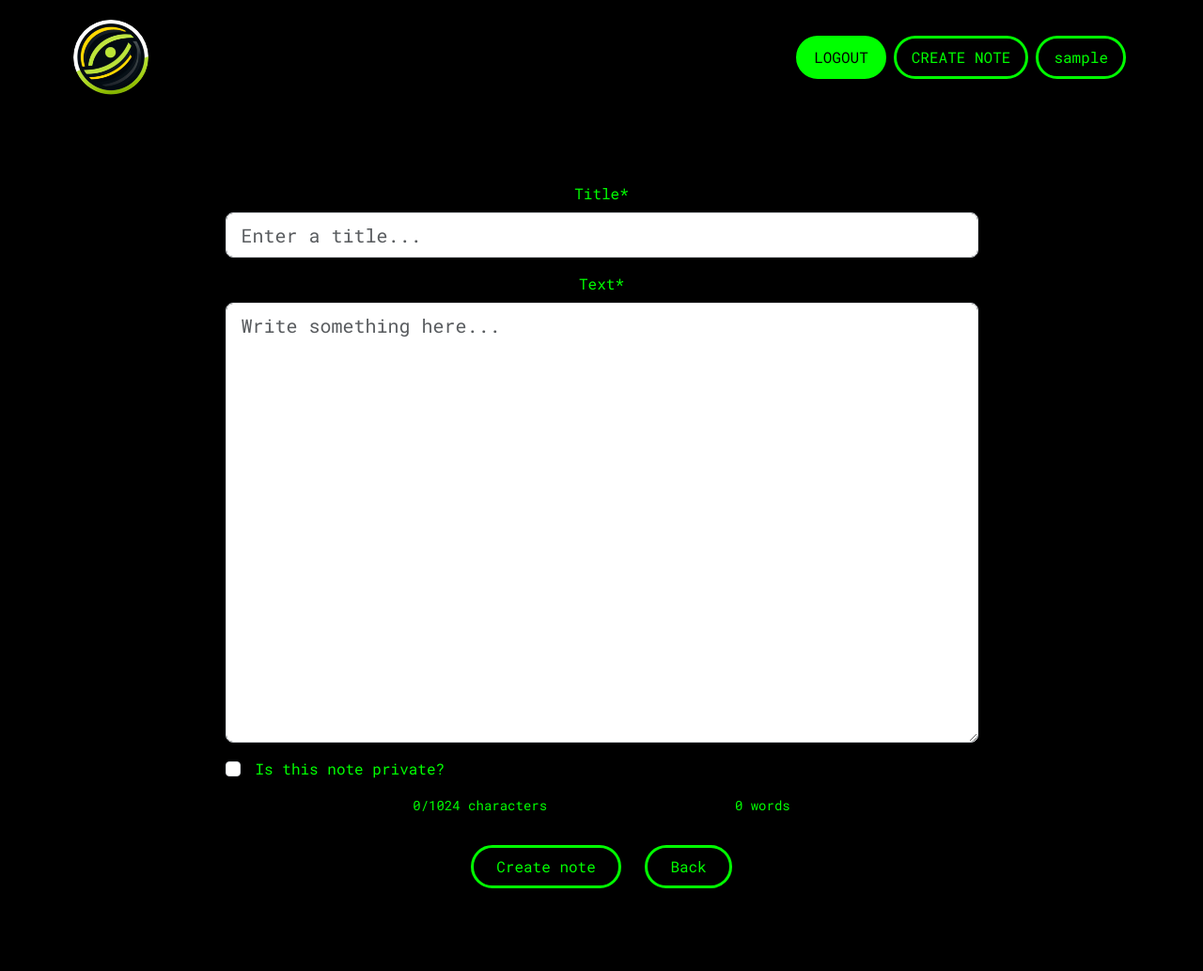
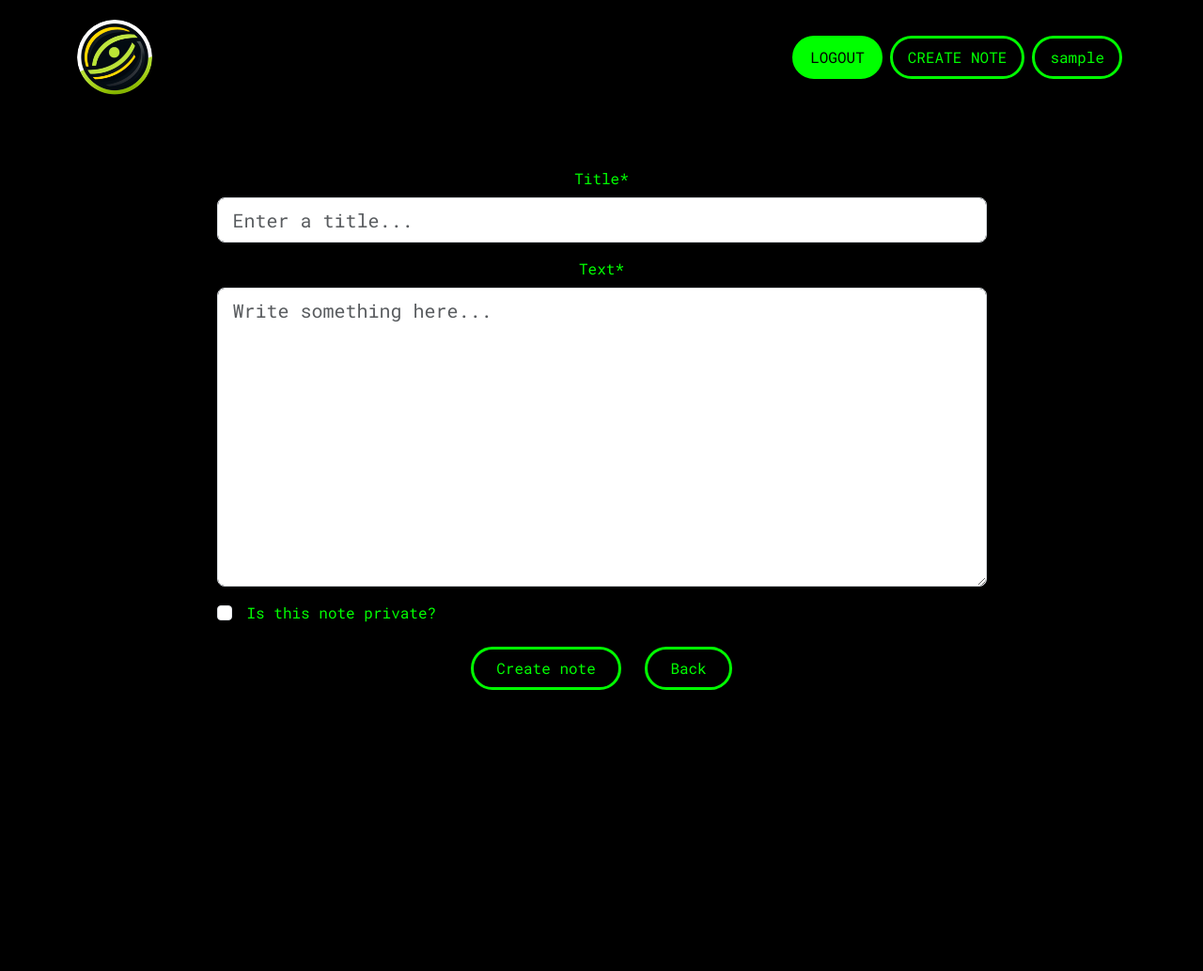
Before and after one commit to ZIUGOD/NoteSnap, a Django app: page /note/create/ in a window 1280 px wide. Shown: the whole page at 94% size. After the commit the page ends 734 px from the top, so only its background shows below. Run offline with Django 5.2, Linux system fonts and the light colour scheme; the visitor is signed in with stand-in values (Sample User, id 1); some libraries are stand-ins or nearby versions.

Commit message:
Some fixes

```diff
--- a/Nyra/features/notes/forms.py
+++ b/Nyra/features/notes/forms.py
@@ -2,7 +2,6 @@
 A module that defines a Django Form class for interacting with the 'Note' model.
 """
 
-from django_ckeditor_5.widgets import CKEditor5Widget
 from crispy_forms.helper import FormHelper
 from django import forms
 from .models import Note
@@ -30,6 +29,7 @@ class NoteForm(forms.ModelForm):
         ),
     )
 
+
     class Meta:
         """
         A nested class that provides metadata for the NoteForm class. It
@@ -44,13 +44,17 @@ class NoteForm(forms.ModelForm):
                 attrs={
                     "placeholder": "Write something here...",
                     "class": "form-control-lg text-break",
-                    "rows": 15,
-                    "maxlength": 1024,
+                    "rows": 10,
+                    "cols": 10,
+                    "minlength": 1024,
                     "oninput": "countCharactersAndWords(this)",
                 }
             ),
             "is_private": forms.CheckboxInput(
-                attrs={"class": "d-flex flex-column"},
+                attrs={
+                    "class": "form-check-input",
+                    "id": "is_private"
+                },
             ),
         }
 
--- a/Nyra/features/notes/models.py
+++ b/Nyra/features/notes/models.py
@@ -31,7 +31,9 @@ class Note(models.Model):
     )
 
     updated_at = models.DateTimeField(
-        auto_now=True,
+        default=timezone.now,
+        null=True,
+        blank=True,
         verbose_name="Updated at: ",
     )
 
--- a/Nyra/static/css/components/base.css
+++ b/Nyra/static/css/components/base.css
@@ -10,7 +10,6 @@
     padding: 0;
     box-sizing: border-box;
     text-decoration: none;
-    font-size: 1em;
     color: lime;
     background-color: black;
     font-family: "Roboto Mono", monospace;
--- a/Nyra/static/css/notes/create_note.css
+++ b/Nyra/static/css/notes/create_note.css
@@ -33,5 +33,4 @@ textarea {
     display: flex;
     flex-direction: row;
     gap: 1em;
-    margin: 1em 0 0 0;
 }
--- a/Nyra/static/css/notes/detail_note.css
+++ b/Nyra/static/css/notes/detail_note.css
@@ -46,4 +46,5 @@ span a:hover {
 .text-wrap {
     word-wrap: break-word;
     overflow-wrap: break-word;
+    white-space: pre-wrap;
 }
--- a/Nyra/static/css/notes/index.css
+++ b/Nyra/static/css/notes/index.css
@@ -9,7 +9,6 @@ h3,
     display: flex;
     flex-direction: column;
     justify-content: center;
-    padding: 1em;
     text-align: center;
 }
 
--- a/Nyra/templates/components/base.html
+++ b/Nyra/templates/components/base.html
@@ -26,13 +26,12 @@
         {% block head %}
         {% endblock head %}
     </head>
-    <body id="body" class="container px-2 mb-5">
+    <body id="body" class="container mb-5">
         {% include "components/header.html" %}
         {% block content %}
         {% endblock content %}
         <script src="https://cdn.jsdelivr.net/npm/bootstrap@5.3.3/dist/js/bootstrap.bundle.min.js"
                 integrity="sha384-YvpcrYf0tY3lHB60NNkmXc5s9fDVZLESaAA55NDzOxhy9GkcIdslK1eN7N6jIeHz"
                 crossorigin="anonymous"></script>
-        <script src="{% static 'js/htmx.min.js' %}" defer></script>
     </body>
 </html>
--- a/Nyra/templates/notes/create_note.html
+++ b/Nyra/templates/notes/create_note.html
@@ -11,15 +11,10 @@
     <div class="container mt-5">
         <form method="post"
               action="{% url 'note:create_note' %}"
-              class="d-flex flex-column align-items-center justify-content-center p-3 text-center">
+              class="d-flex flex-column align-items-center justify-content-center text-center">
             {% csrf_token %}
             <div class="m-2 w-75">
-                {% crispy form %}
-                <div class="d-flex justify-content-evenly align-items-center">
-                    <small id="charCount">0/1024 characters</small>
-                    <small id="wordCount">0 words</small>
-                </div>
-            </div>
+            {{ form|crispy }}
             <div class="my-3">
                 <input id="create-note-button-1"
                        type="submit"
--- a/Nyra/templates/notes/detail_note.html
+++ b/Nyra/templates/notes/detail_note.html
@@ -17,11 +17,11 @@
             id="note-title-{{ note.id }}">{{ note.title }}</h2>
         {% if note.is_private %}<span class="text-danger text-center">PRIVATE</span>{% endif %}
         <hr />
-        <div class="p-1 text-wrap" id="note-text-{{ note.id }}">{{ note.text }}</div>
+        <div class="p-1 text-wrap" id="note-text-{{ note.id }}">{{ note.text|linebreaks }}</div>
         <div class="text-center m-3" id="note-metadata-{{ note.id }}">
             <span>{{ note.created_at }} by <a href="{% url 'member:user_profile' note.author.username %}">{{ note.author.username }}</a></span>
         </div>
-        {% if note.created_at != note.updated_at %}
+        {% if note.updated_at and note.updated_at > note.created_at %}
             <div class="text-center" id="note-edited-{{ note.id }}">
                 <span>Edited</span>
             </div>
--- a/Nyra/templates/notes/index.html
+++ b/Nyra/templates/notes/index.html
@@ -5,12 +5,12 @@
     <link rel="stylesheet" href="{% static 'css/notes/index.css' %}">
 {% endblock head %}
 {% block content %}
-    <div id="notes-container" class="p-1">
+    <div id="notes-container" class="p-0">
         {% if notes %}
             <ul id="notes-list"
-                class="d-flex flex-column justify-content-center list-group list-group-flush p-1 text-center">
+                class="d-flex flex-column justify-content-center list-group list-group-flush p-0 text-center">
                 {% for note in notes %}
-                    <li class="list-group-item p-2 bg-black">
+                    <li class="list-group-item bg-black">
                         <a id="note-{{ note.id }}"
                            href="{% url 'note:read_note' note.id %}"
                            class="text-decoration-none text-center align-items-center justify-content-center">
```
Also changed, not shown: Nyra/core/settings.py (+4 -19 lines), Nyra/requirements.txt (+7 -89 lines), 1 other file. Lines whose indentation alone changed are shown as unchanged.
